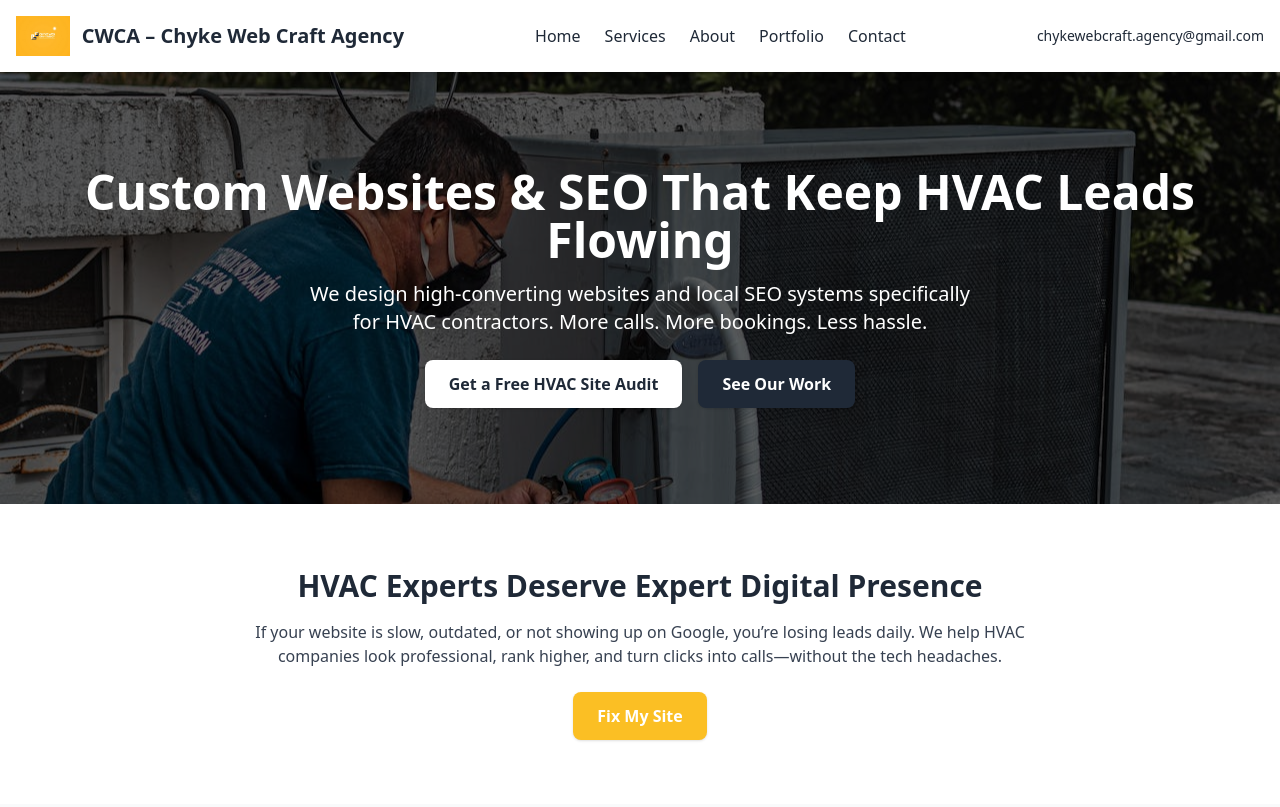
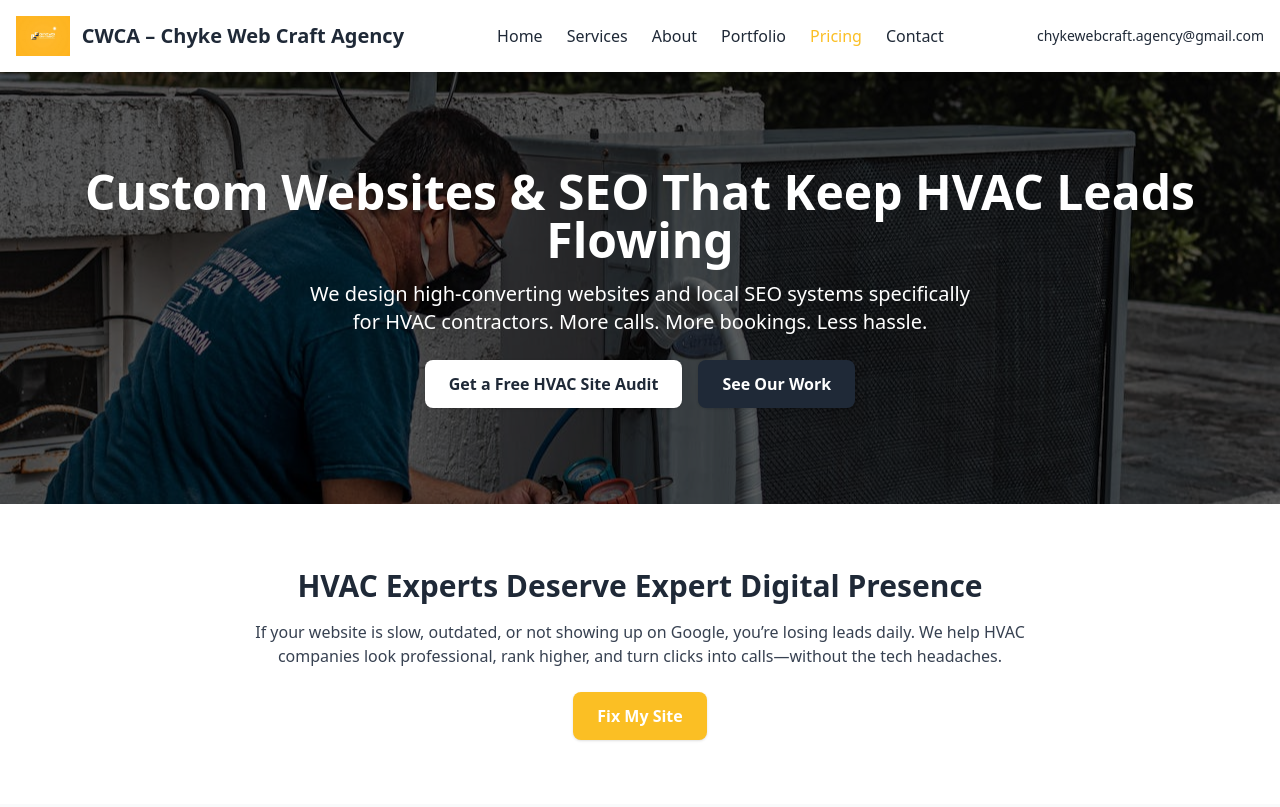
Before and after one commit to solochyke/www.chykewebcraft.com-main-, a plain HTML site: page index.html in a window 1280 px wide. Shown: the top 807 px of the page. Drawn offline with nearby package versions, Linux system fonts and the light colour scheme.

Commit message:
Update index.html

```diff
--- a/index.html
+++ b/index.html
@@ -40,6 +40,7 @@
         <a href="services.html" class="text-navy hover:text-gold font-medium">Services</a>
         <a href="about.html" class="text-navy hover:text-gold font-medium">About</a>
         <a href="portfolio.html" class="text-navy hover:text-gold font-medium">Portfolio</a>
+		<a href="pricing.html" class="text-gold hover:underline">Pricing</a>
         <a href="contact.html" class="text-navy hover:text-gold font-medium">Contact</a>
       </nav>
       <a href="mailto:chykewebcraft.agency@gmail.com" class="hidden md:block text-sm text-navy hover:text-gold">chykewebcraft.agency@gmail.com</a>
@@ -49,6 +50,7 @@
       <a href="services.html" class="block py-2 text-navy hover:text-gold">Services</a>
       <a href="about.html" class="block py-2 text-navy hover:text-gold">About</a>
       <a href="portfolio.html" class="block py-2 text-navy hover:text-gold">Portfolio</a>
+	  <a href="pricing.html" class="block py-2 text-navy hover:text-gold">Pricing</a>
       <a href="contact.html" class="block py-2 text-navy hover:text-gold">Contact</a>
       <a href="mailto:chykewebcraft.agency@gmail.com" class="block py-2 text-sm text-navy hover:text-gold">chykewebcraft.agency@gmail.com</a>
     </div>
@@ -116,6 +118,7 @@
       <a href="services.html" class="text-gold hover:underline">Services</a> |
       <a href="about.html" class="text-gold hover:underline">About</a> |
       <a href="portfolio.html" class="text-gold hover:underline">Portfolio</a> |
+	  <a href="pricing.html" class="text-gold hover:underline">Pricing</a> |
       <a href="contact.html" class="text-gold hover:underline">Contact</a>
     </p>
   </footer>
```
